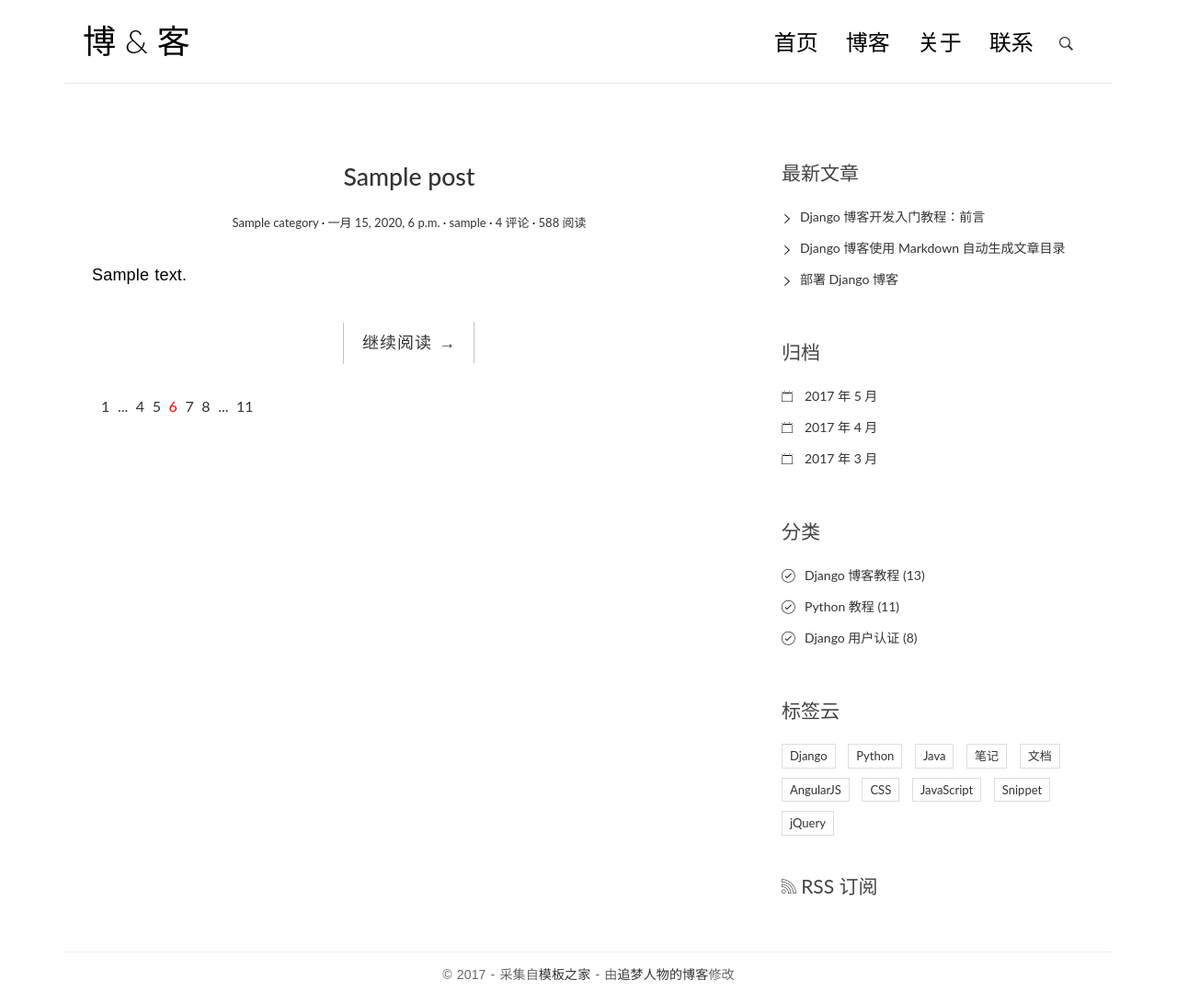
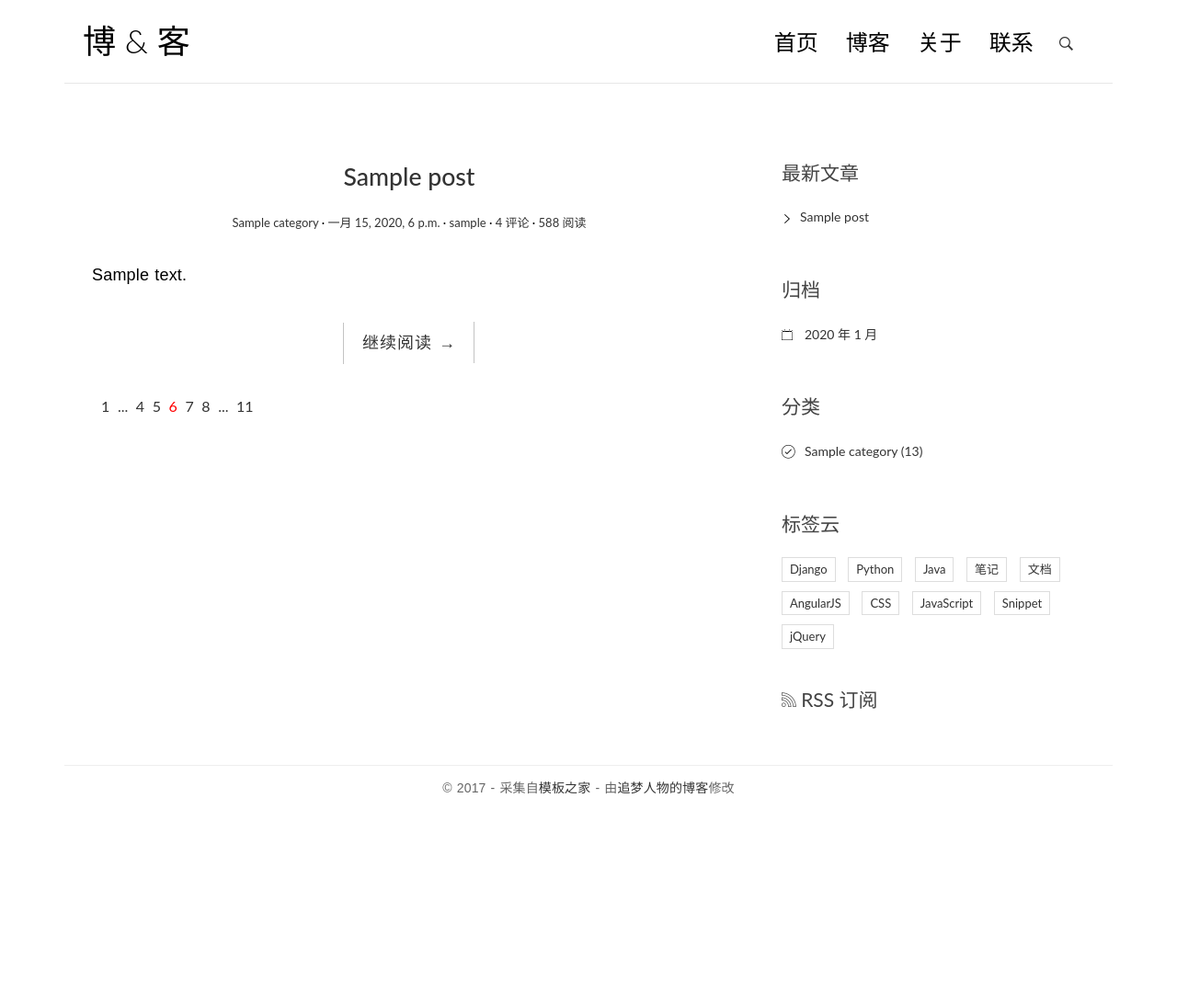
Before and after one commit to D6666666/blog, a Django app: page / in a window 1280 px wide. Shown: the whole page at 92% size. After the commit the page ends 864 px from the top, so only its background shows below. Run offline with Django 3.2, Linux system fonts and the light colour scheme; tables that the repository leaves empty hold one stand-in row (values such as "Sample post"); some libraries are stand-ins or nearby versions.

Commit message:
右侧自定义模板标签

```diff
--- a/blogs/templates/base.html
+++ b/blogs/templates/base.html
@@ -1,4 +1,5 @@
 {% load staticfiles %}
+{% load blog_tags %}
 <!DOCTYPE html>
 <html>
 <head>
@@ -76,45 +77,42 @@
                 {% endblock toc %}
                 <div class="widget widget-recent-posts">
                     <h3 class="widget-title">最新文章</h3>
-                    <ul>
+                      {% get_recent_posts as recent_post_list %}
+                      <ul>
+                        {% for post in recent_post_list %}
                         <li>
-                            <a href="#">Django 博客开发入门教程：前言</a>
+                          <a href="{{ post.get_absolute_url }}">{{ post.title }}</a>
                         </li>
-                        <li>
-                            <a href="#">Django 博客使用 Markdown 自动生成文章目录</a>
-                        </li>
-                        <li>
-                            <a href="#">部署 Django 博客</a>
-                        </li>
-                    </ul>
+                        {% empty %}
+                        暂无文章！
+                        {% endfor %}
+                      </ul>
                 </div>
                 <div class="widget widget-archives">
                     <h3 class="widget-title">归档</h3>
+                    {% archives as date_list %}
                     <ul>
+                        {% for date in date_list %}
                         <li>
-                            <a href="#">2017 年 5 月</a>
+                          <a href="#">{{ date.year }} 年 {{ date.month }} 月</a>
                         </li>
-                        <li>
-                            <a href="#">2017 年 4 月</a>
-                        </li>
-                        <li>
-                            <a href="#">2017 年 3 月</a>
-                        </li>
+                        {% empty %}
+                        暂无归档！
+                        {% endfor %}
                     </ul>
                 </div>
 
                 <div class="widget widget-category">
                     <h3 class="widget-title">分类</h3>
+                    {% get_categories as category_list %}
                     <ul>
+                        {% for category in category_list %}
                         <li>
-                            <a href="#">Django 博客教程 <span class="post-count">(13)</span></a>
+                        <a href="#">{{ category.name }} <span class="post-count">(13)</span></a>
                         </li>
-                        <li>
-                            <a href="#">Python 教程 <span class="post-count">(11)</span></a>
-                        </li>
-                        <li>
-                            <a href="#">Django 用户认证 <span class="post-count">(8)</span></a>
-                        </li>
+                        {% empty %}
+                        暂无分类！
+                        {% endfor %}
                     </ul>
                 </div>
 
--- /dev/null
+++ b/blogs/templatetags/__init__.py
@@ -0,0 +1,4 @@
+#coding=utf-8
+#作者：cq
+#创建时间：2019/3/16 16:26
+#IDE: PyCharm
--- /dev/null
+++ b/blogs/templatetags/blog_tags.py
@@ -0,0 +1,22 @@
+#coding=utf-8
+#作者：cq
+#创建时间：2019/3/16 16:26
+#IDE: PyCharm
+
+from django import template
+from ..models import Post,Category
+
+register = template.Library()
+
+@register.simple_tag
+def get_recent_posts(num=5):
+    return Post.objects.all().order_by('-created_time')[:num]
+
+@register.simple_tag
+def archives():
+    return Post.objects.dates('created_time', 'month', order='DESC')
+
+@register.simple_tag
+def get_categories():
+    # 别忘了在顶部引入 Category 类
+    return Category.objects.all()
```
